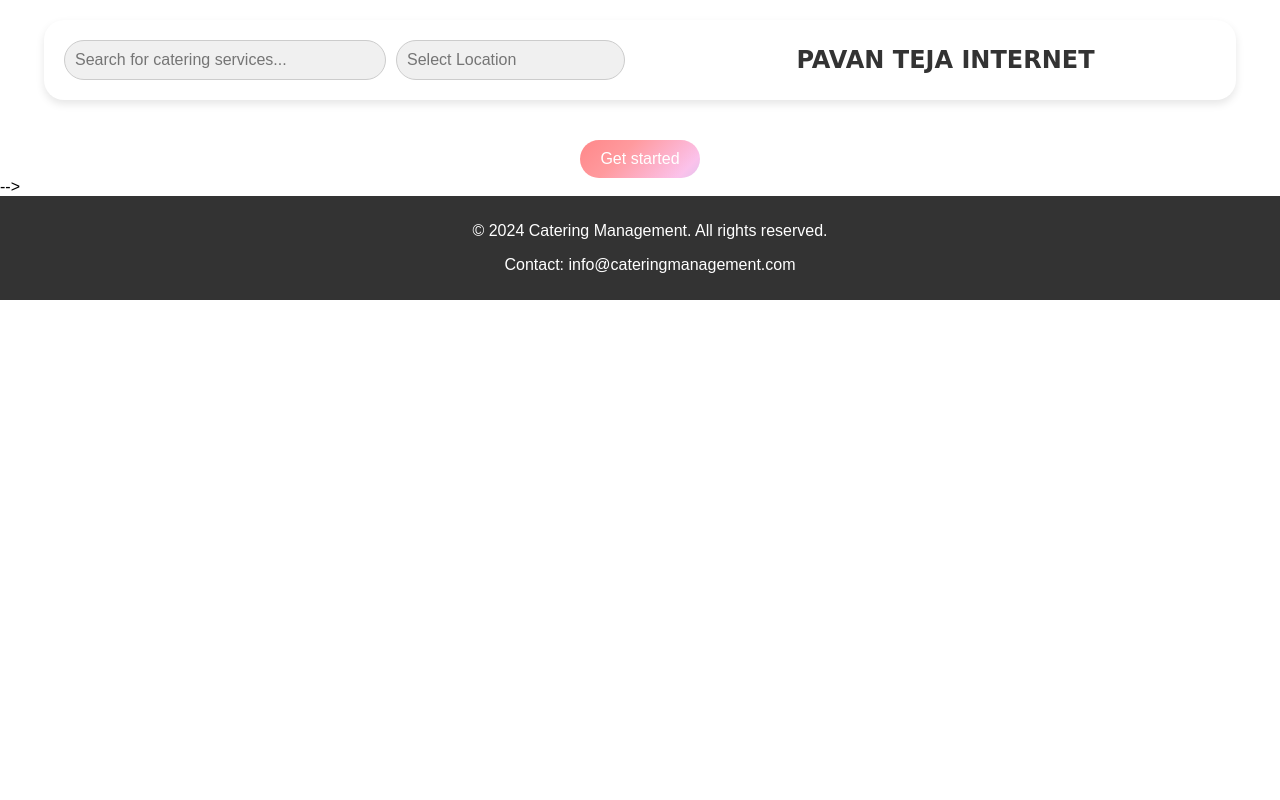
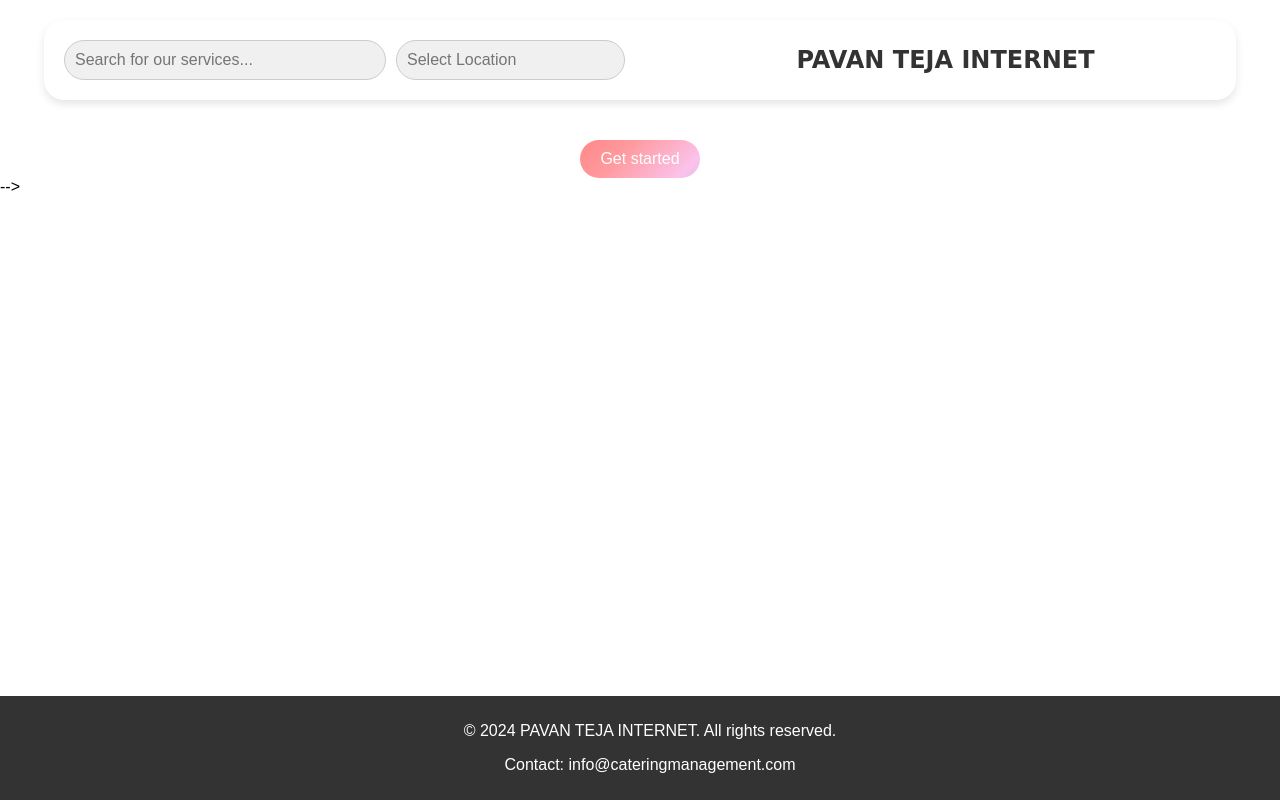
Before and after one commit to Safacts/xeroc, a Django app: page / in a window 1280 px wide. Run offline with Django 3.2, Linux system fonts and the light colour scheme.

Commit message:
Update home.html

```diff
--- a/templates/home.html
+++ b/templates/home.html
@@ -3,11 +3,11 @@
 <head>
     <meta charset="UTF-8">
     <meta name="viewport" content="width=device-width, initial-scale=1.0">
-    <title>Catering Management</title>
-    <head>
+    <title>PAVAN TEJA INTERNET</title>
+
         <meta charset="UTF-8">
         <meta name="viewport" content="width=device-width, initial-scale=1.0">
-        <title>Catering Management</title>
+        <title>PAVAN TEJA INTERNET</title>
         <style>
             body {
                 font-family: Arial, sans-serif;
@@ -125,7 +125,7 @@
                 text-align: center;
                 position: relative;
                 width: 100%;
-                bottom: 0;
+                margin-top: auto; /* Pushes the footer to the bottom */
             }
             .modal {
                 display: none;
@@ -335,7 +335,7 @@
 <body>
 <header>
     <div class="search-bar">
-        <input type="text" id="searchInput" placeholder="Search for catering services...">
+        <input type="text" id="searchInput" placeholder="Search for our services...">
         <div class="location-selector">
             <input list="cities" id="locationInput" placeholder="Select Location" onchange="filterCaterersByCity(this.value)">
             <datalist id="cities"></datalist>
@@ -375,12 +375,12 @@
     </div>
     <div class="card" data-city="Bangalore">
         <img src="https://tazlabaotelsvdmtfpui.supabase.co/storage/v1/object/public/caterer%20images/banglore%20caterers.png" alt="Catering Service 3">
-        <h2>Banglore catering services </h2>
+        <h2>Banglore our services </h2>
         <p>Contact: 73296854XX</p>
         <p>Email: Banglorecaterers@gmail.com</p>
         <p>City: Bangalore</p>
         <p>Price per Plate: ₹105<span id="price3">{{ price3 }}</span></p>
-        <button onclick="showOrderModal('Banglore catering services ')">Place Order</button>
+        <button onclick="showOrderModal('Banglore our services ')">Place Order</button>
     </div>
     <div class="card" data-city="Wanparthy">
         <img src="https://tazlabaotelsvdmtfpui.supabase.co/storage/v1/object/public/caterer%20images/royal%20caterers.png" alt="Catering Service 4">
@@ -405,7 +405,7 @@
 </div>
 
 <footer>
-    <p>&copy; 2024 Catering Management. All rights reserved.</p>
+    <p>&copy; 2024 PAVAN TEJA INTERNET. All rights reserved.</p>
     <p>Contact: info@cateringmanagement.com</p>
 
 </footer>
```
